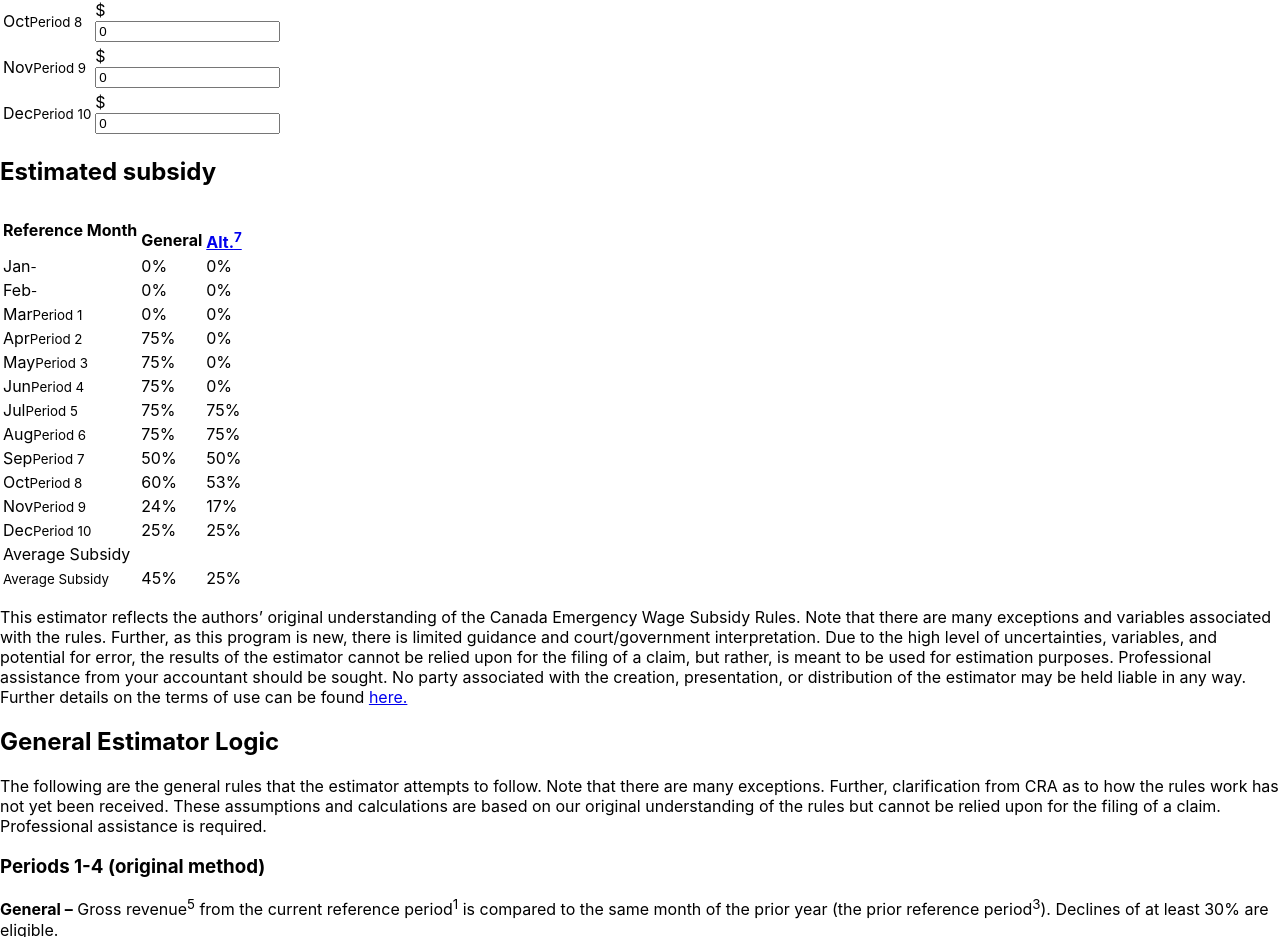
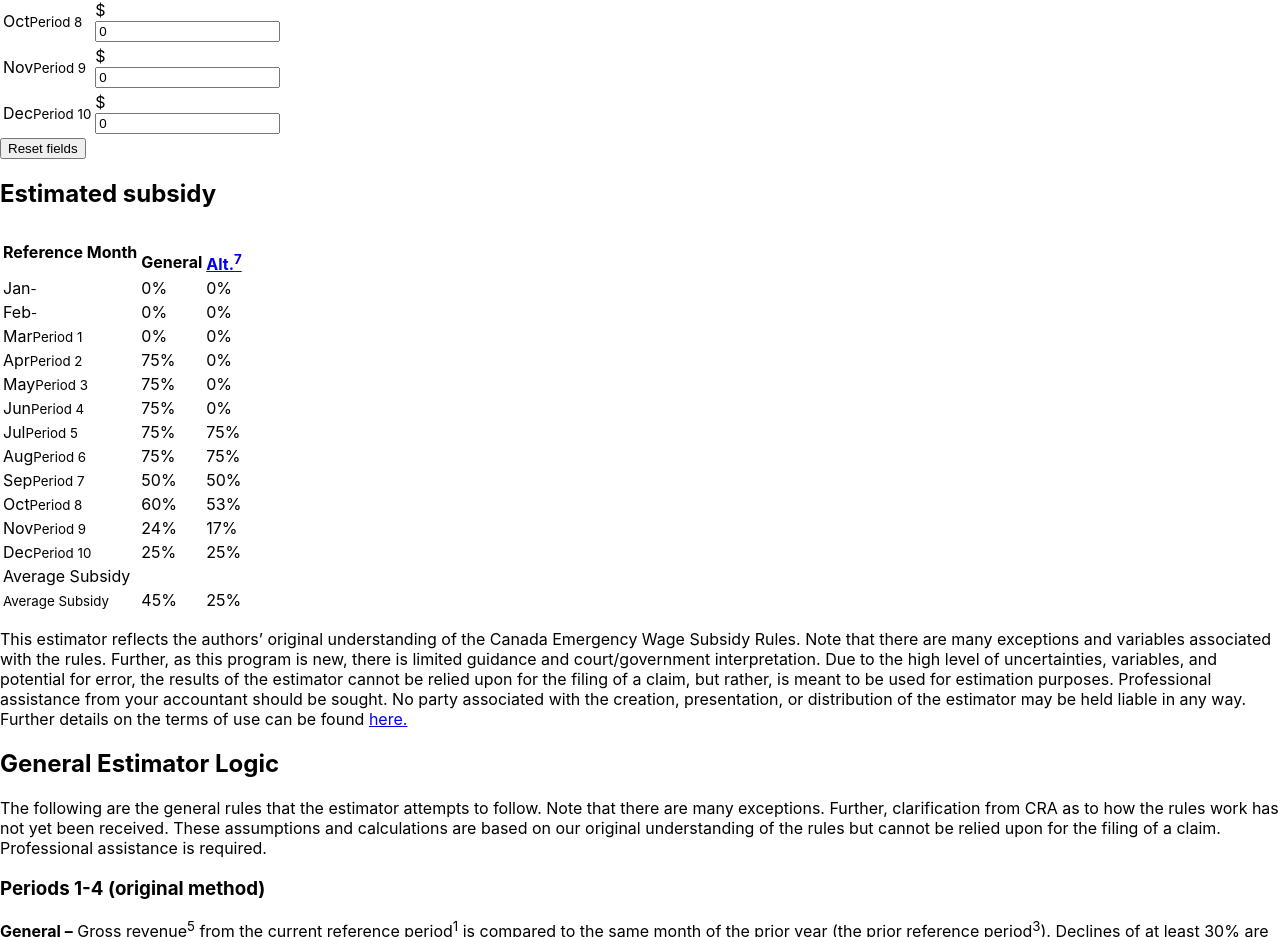
Before and after one commit to gopunchcard/cews-calculator, a React (Create React App) app: page / in a window 1280 px wide. Shown: the part 2249-3186 px from the top of the page. Built offline with nearby package versions, Linux system fonts and the light colour scheme; the HTML template or start-up script is replaced by a standard one; a web font is replaced by a local one.

Commit message:
Added a reset fields button

```diff
--- a/src/App.tsx
+++ b/src/App.tsx
@@ -43,7 +43,7 @@ const App: React.FC<IProps> = ( _props: IProps ) => {
 						<div className="punchcard-wrapper shadow">
 							<div className="punchcard">
 								<div className="bg-quinary-light px-3 py-4 px-lg-4">
-									<div className="mt-n3 mx-n3 mb-3 mx-lg-n4 mb-lg-4 px-3 pb-3 border-bottom border-dark">
+									<div className="mt-n3 mx-n3 mb-4 mx-lg-n4 mb-lg-4 px-3 pb-3 border-bottom border-dark">
 										<CalculatorInstructions />
 									</div>
 									<Calculator />
--- a/src/Calculator.tsx
+++ b/src/Calculator.tsx
@@ -168,6 +168,9 @@ const Calculator: React.FC<IProps> = ( props: IProps ) => {
 						</table>
 					</div>
 				</div>
+				<div className="text-center text-lg-left">
+					<button className="btn btn-outline-primary mt-4" onClick={reset}>Reset fields</button>
+				</div>
 			</div>
 			<div className="col-lg-auto mt-4 mt-lg-0 pt-4 px-lg-0 pt-lg-3 bg-quinary">
 				<h2 className="h6 px-sm-3 text-sm-center text-monospace text-uppercase">
@@ -263,11 +266,18 @@ const Calculator: React.FC<IProps> = ( props: IProps ) => {
 		oldValues[arrindex] = value;
 		setValues2020(oldValues);
 	}
+
 	function init() {
 		const year = new Year(defaultValues2019, defaultValues2020, [], []);
 		year.getvalues();
 		setResultsGeneral(year.finalGeneralResults);
 		setResultsAlt(year.finalAltResults);
+	}
+
+	function reset() {
+		setValues2019(defaultValues2019);
+		setValues2020(defaultValues2020);
+		init();
 	}
 
 	function addError(field: string) {
```
